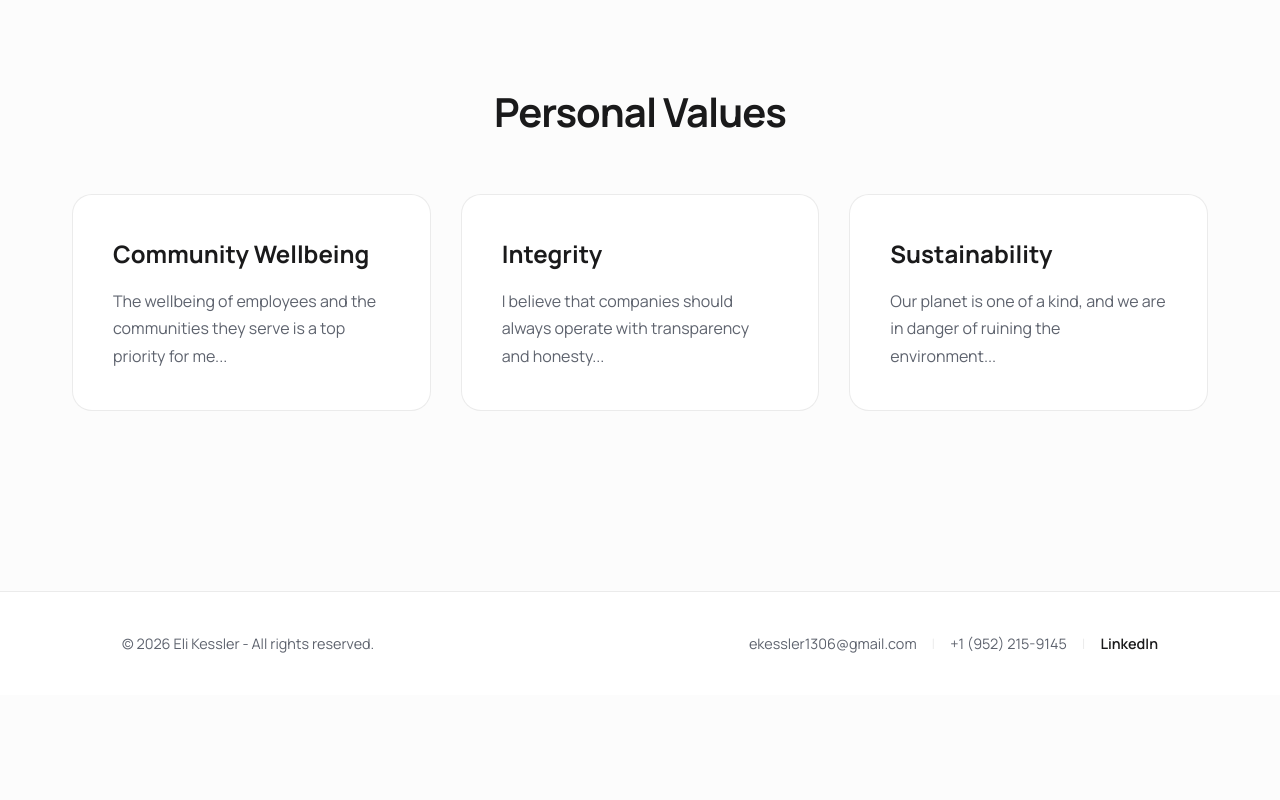
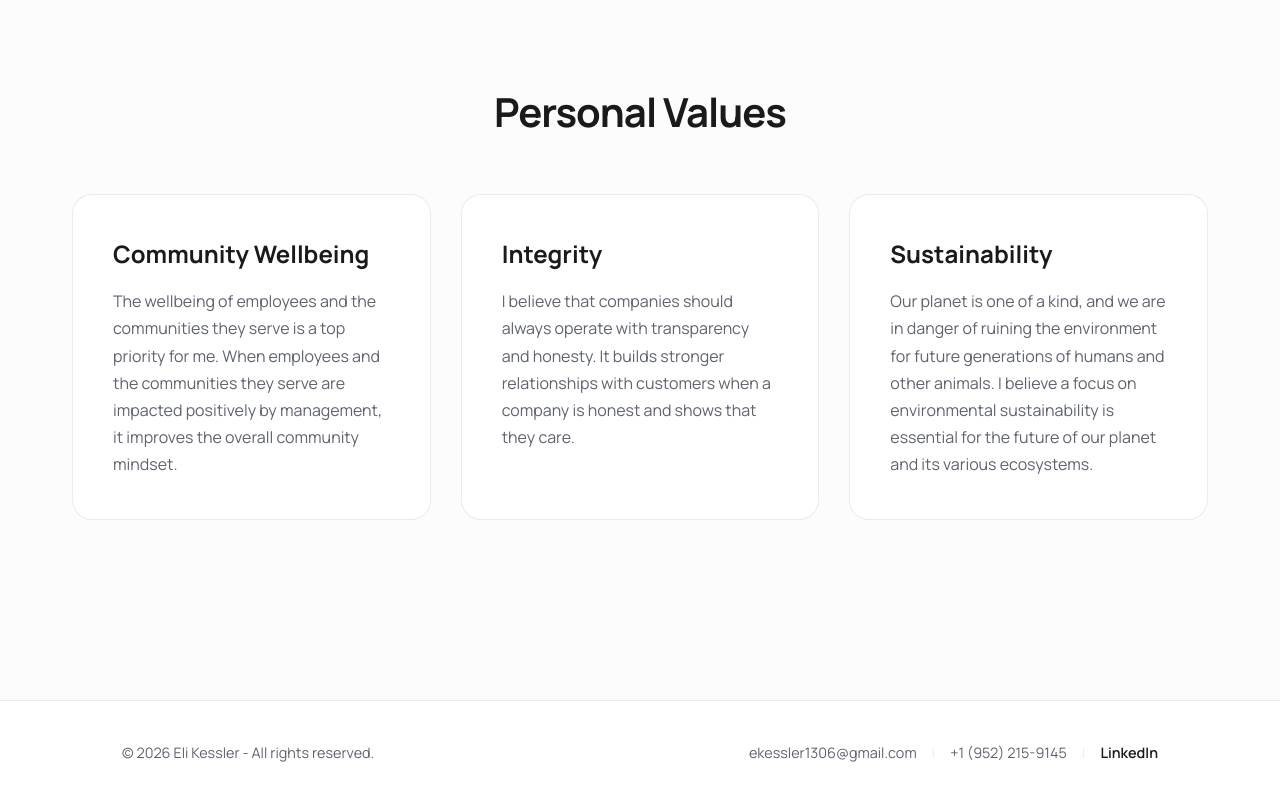
Before and after one commit to elikessler0113-creator/Personal2, a plain HTML site: page index.html in a window 1280 px wide. Shown: the part 1577-2377 px from the top of the page. Before the commit the page ends 2272 px from the top, so only its background shows below. Drawn offline with Linux system fonts and the light colour scheme.

Commit message:
Update index.html

```diff
--- a/index.html
+++ b/index.html
@@ -110,7 +110,7 @@
             <h3 data-en="Community Wellbeing" data-es="Bienestar Comunitario">Community Wellbeing</h3>
             <p data-en="The wellbeing of employees and the communities they serve is a top priority for me. When employees and the communities they serve are impacted positively by management, it improves the overall community mindset."
                data-es="El bienestar de los empleados y de las comunidades a las que sirven es una prioridad máxima para mí. Cuando la gestión impacta positivamente en los empleados y sus comunidades, mejora el mentalidad general de la comunidad.">
-                The wellbeing of employees and the communities they serve is a top priority for me...
+                The wellbeing of employees and the communities they serve is a top priority for me. When employees and the communities they serve are impacted positively by management, it improves the overall community mindset.
             </p>
         </div>
 
@@ -118,7 +118,7 @@
             <h3 data-en="Integrity" data-es="Integridad">Integrity</h3>
             <p data-en="I believe that companies should always operate with transparency and honesty. It builds stronger relationships with customers when a company is honest and shows that they care."
                data-es="Creo que las empresas siempre deben operar con transparencia y honestidad. Cuando una empresa es honesta y demuestra que le importa, construye relaciones más sólidas con los clientes.">
-                I believe that companies should always operate with transparency and honesty...
+                I believe that companies should always operate with transparency and honesty. It builds stronger relationships with customers when a company is honest and shows that they care.
             </p>
         </div>
 
@@ -126,7 +126,7 @@
             <h3 data-en="Sustainability" data-es="Sostenibilidad">Sustainability</h3>
             <p data-en="Our planet is one of a kind, and we are in danger of ruining the environment for future generations of humans and other animals. I believe a focus on environmental sustainability is essential for the future of our planet and its various ecosystems."
                data-es="Nuestro planeta es único y estamos en peligro de arruinar el medio ambiente para las futuras generaciones de humanos y otros animales. Creo que un enfoque en la sostenibilidad ambiental es esencial para el futuro de nuestro planeta y sus diversos ecosistemas.">
-                Our planet is one of a kind, and we are in danger of ruining the environment...
+                Our planet is one of a kind, and we are in danger of ruining the environment for future generations of humans and other animals. I believe a focus on environmental sustainability is essential for the future of our planet and its various ecosystems.
             </p>
         </div>
     </div>
```
